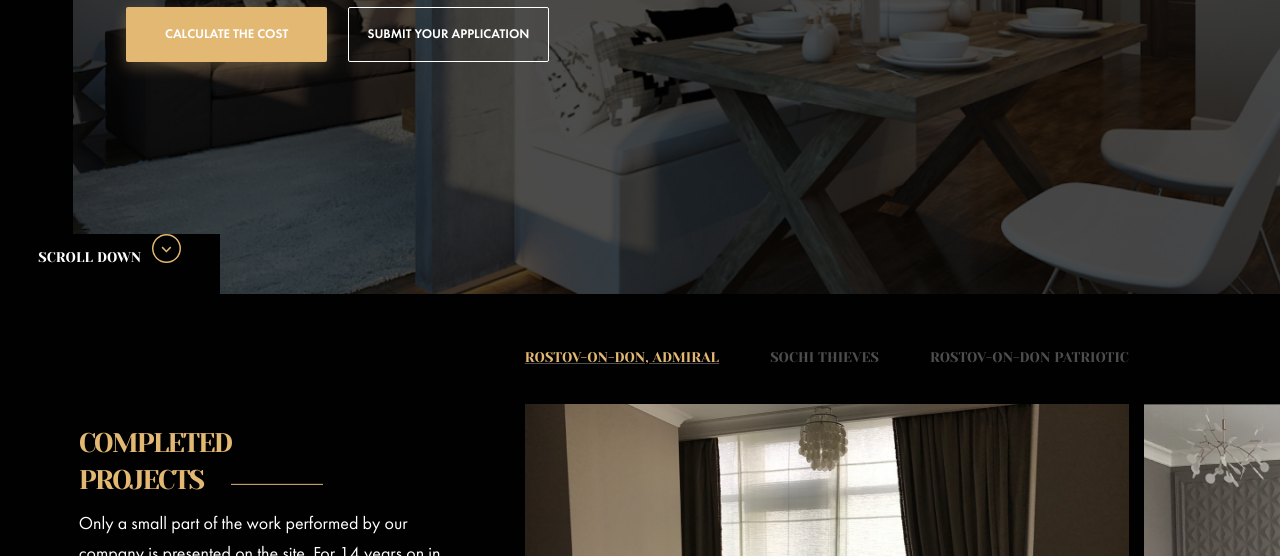
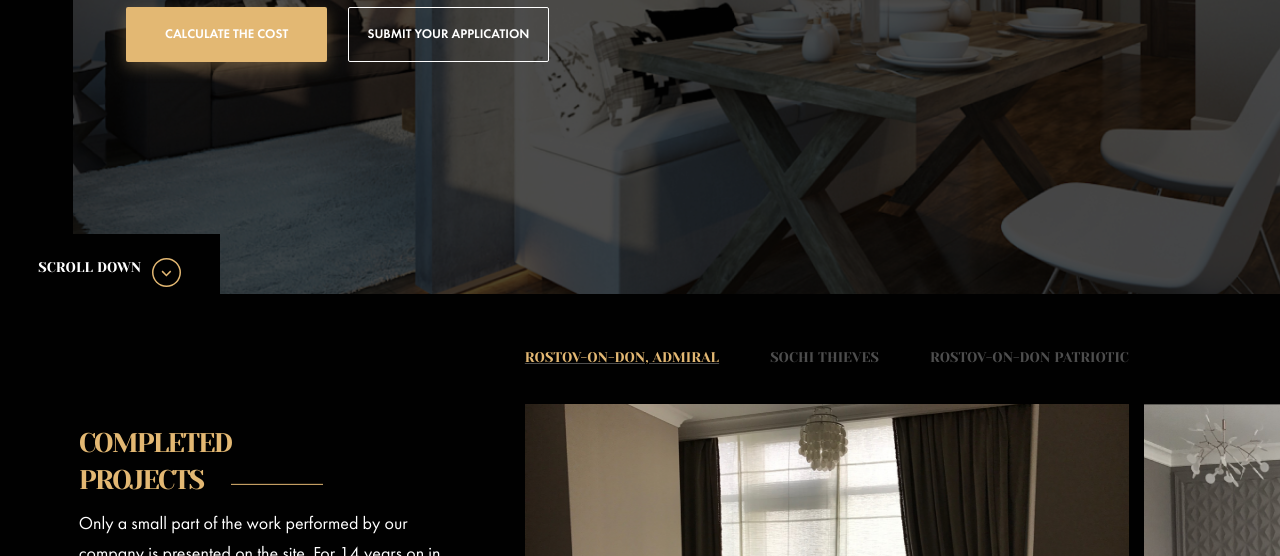
Before and after one commit to Alenkacosmic/repair-design-project, a plain HTML site: page index.html in a window 1280 px wide. Shown: the part 544-1100 px from the top of the page. Drawn offline with nearby package versions, Linux system fonts and the light colour scheme.

Commit message:
fix: deleted one element by mistake - returned

```diff
--- a/style.scss
+++ b/style.scss
@@ -539,6 +539,10 @@
         &--scroll_text {
             @include yeseva_font (14px, 19px);
             @include font-style-weight-up;
+            display: block;
+            height: 50px;
+            margin-top: auto;
+            margin-bottom: auto;
             margin-right: 5%;
             color: #FFFFFF;
             cursor: pointer;
@@ -546,6 +550,13 @@
 
         &--scroll_text:hover {
             color: #E3B873;
+        }
+
+        &--scroll_button {
+            display: block;
+            height: 50px;
+            margin-top: auto;
+            margin-bottom: auto;
         }
 
         @media only screen and (min-width : 320px) and (max-width : 1200px) {
```
Also changed, not shown: style.css, 1 other file.
